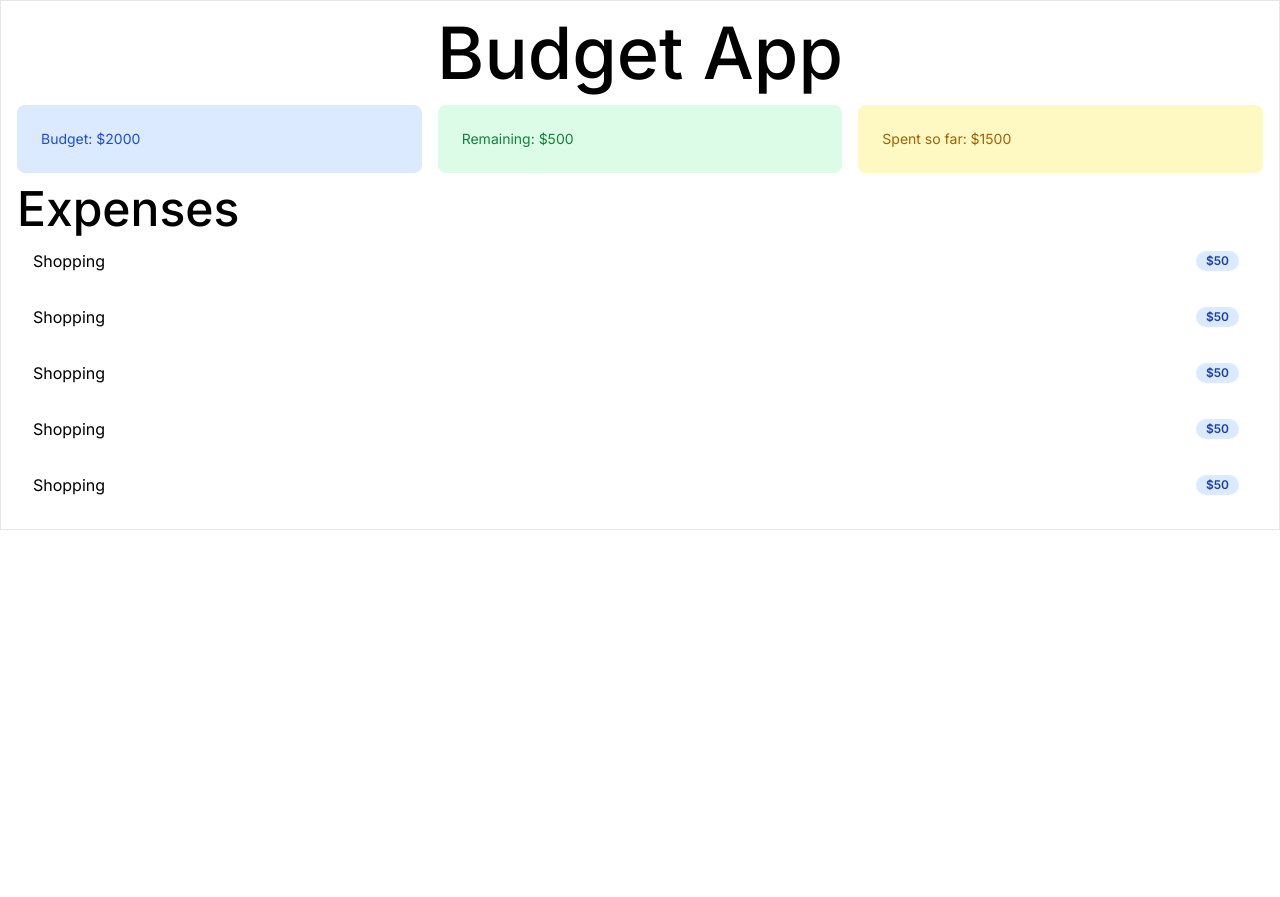
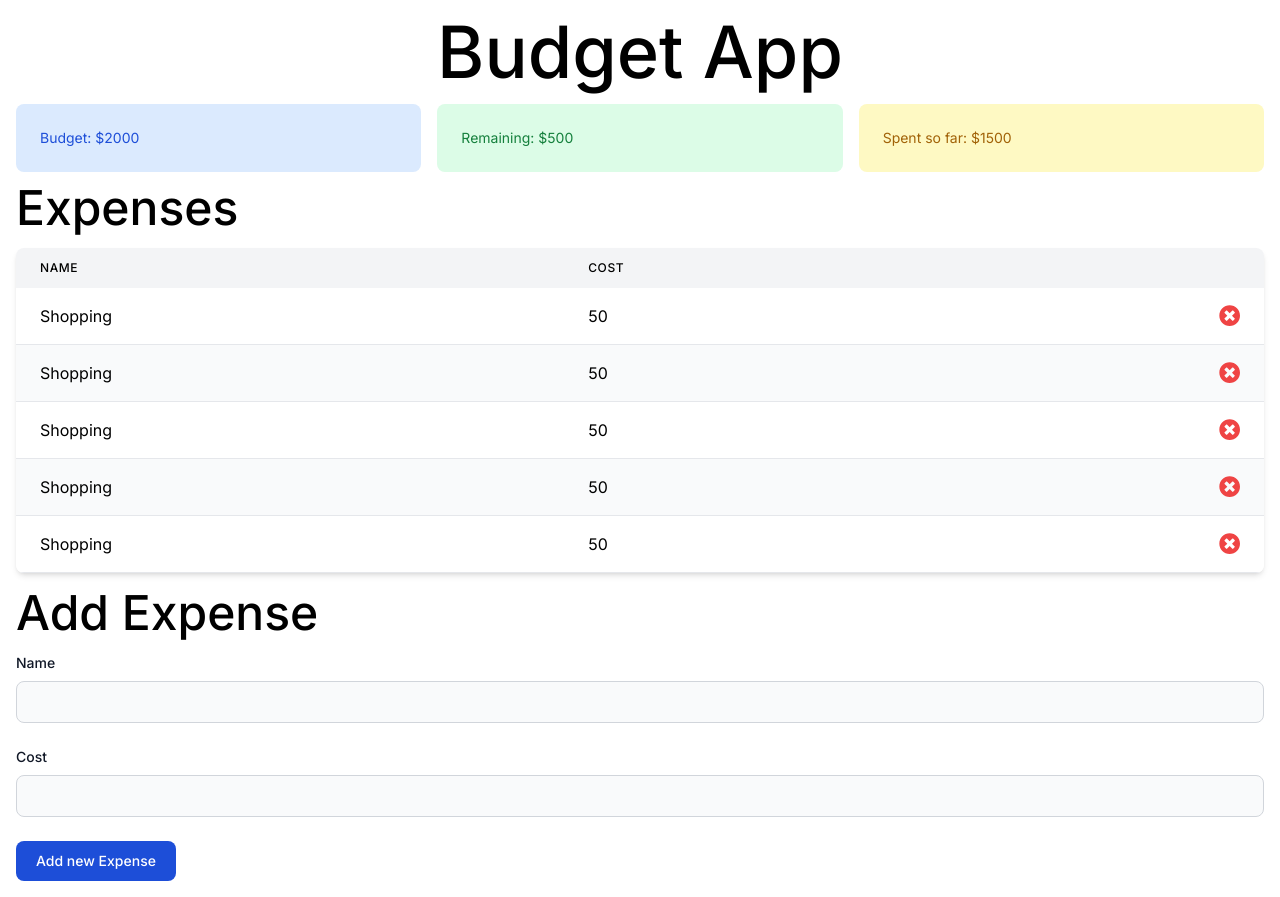
Before and after one commit to mateuszbialowas/BudgetApp-React, a React (Create React App) app: page / in a window 1280 px wide. Before the commit the page ends 800 px from the top, so only its background shows below. Built offline with nearby package versions, Linux system fonts and the light colour scheme.

Commit message:
Expense Item, ExpesneList components

```diff
--- a/package.json
+++ b/package.json
@@ -3,6 +3,9 @@
   "version": "0.1.0",
   "private": true,
   "dependencies": {
+    "@fortawesome/fontawesome-svg-core": "^1.2.36",
+    "@fortawesome/free-solid-svg-icons": "^5.15.4",
+    "@fortawesome/react-fontawesome": "^0.1.16",
     "@testing-library/jest-dom": "^5.11.4",
     "@testing-library/react": "^11.1.0",
     "@testing-library/user-event": "^12.1.10",
--- a/src/App.js
+++ b/src/App.js
@@ -1,13 +1,13 @@
-import logo from "./logo.svg";
 import "./App.css";
 import Budget from "./components/Budget";
 import Remaining from "./components/Remaining";
 import ExpenseTotal from "./components/ExpenseTotal";
 import ExpenseList from "./components/ExpenseList";
+import AddExpenseForm from "./components/AddExpenseForm";
 
 function App() {
   return (
-    <div className="border container mx-auto p-4">
+    <div className="container mx-auto p-4">
       <h1 className="font-medium text-5xl md:text-7xl text-center">Budget App</h1>
       <div className="mt-4 grid grid-cols-1 lg:grid-cols-3 gap-4">
         <Budget />
@@ -15,6 +15,7 @@ function App() {
         <ExpenseTotal />
       </div>
       <ExpenseList/>
+      <AddExpenseForm/>
     </div>
   );
 }
--- /dev/null
+++ b/src/components/AddExpenseForm.jsx
@@ -0,0 +1,45 @@
+import React from "react";
+
+export default function AddExpenseForm() {
+  return (
+    <div>
+      <h2 className="my-4 font-medium text-4xl md:text-5xl">Add Expense</h2>
+      <form>
+        <div class="mb-6">
+          <label
+            for="name"
+            class="text-sm font-medium text-gray-900 block mb-2 dark:text-gray-300"
+          >
+            Name
+          </label>
+          <input
+            type="text"
+            id="name"
+            class="bg-gray-50 border border-gray-300 text-gray-900 sm:text-sm rounded-lg focus:ring-blue-500 focus:border-blue-500 block w-full p-2.5"
+            required
+          />
+        </div>
+        <div class="mb-6">
+          <label
+            for="cost"
+            class="text-sm font-medium text-gray-900 block mb-2 dark:text-gray-300"
+          >
+            Cost
+          </label>
+          <input
+            type="text"
+            id="cost"
+            class="bg-gray-50 border border-gray-300 text-gray-900 sm:text-sm rounded-lg focus:ring-blue-500 focus:border-blue-500 block w-full p-2.5"
+            required
+          />
+        </div>
+        <button
+          type="submit"
+          class="text-white bg-blue-700 hover:bg-blue-800 focus:ring-4 focus:ring-blue-300 font-medium rounded-lg text-sm w-full sm:w-auto px-5 py-2.5 text-center dark:bg-blue-600 dark:hover:bg-blue-700 dark:focus:ring-blue-800"
+        >
+          Add new Expense
+        </button>
+      </form>
+    </div>
+  );
+}
--- a/src/components/ExpenseItem.jsx
+++ b/src/components/ExpenseItem.jsx
@@ -1,11 +1,20 @@
 import React from "react";
+import { FontAwesomeIcon } from "@fortawesome/react-fontawesome";
+import { faTimesCircle } from "@fortawesome/free-solid-svg-icons";
 
 export default function ExpenseItem(props) {
   const { id, name, cost } = props;
   return (
-    <li className=" p-4 flex">
-      {name}
-      <span className="ml-auto bg-blue-100 text-blue-800 text-xs font-semibold mr-2 px-2.5 py-0.5 rounded-xl flex m-auto">{`$${cost}`}</span>
-    </li>
+    <tr className="border-b bg-gray-50">
+      <td className="px-6 py-4">{name}</td>
+      <td className="px-6 py-4">{cost}</td>
+      <td className="text-right px-6 py-4">
+        <FontAwesomeIcon
+          className="text-red-500"
+          icon={faTimesCircle}
+          size="lg"
+        />
+      </td>
+    </tr>
   );
 }
--- a/src/components/ExpenseList.jsx
+++ b/src/components/ExpenseList.jsx
@@ -12,7 +12,18 @@ export default function ExpenseList() {
   return (
     <div>
       <h2 className="mt-3 font-medium text-4xl md:text-5xl">Expenses</h2>
-      <ul>
+      <div className="mt-4 overflow-hidden rounded-md sm:rounded-lg shadow-md">
+        <table className="w-full">
+          <thead className="bg-gray-100">
+            <tr>
+              <th className="text-left text-xs font-medium px-6 py-3 uppercase tracking-wider" scope="col">Name</th>
+              <th className="text-left text-xs font-medium px-6 py-3 uppercase tracking-wider" scope="col">Cost</th>
+              <th className="px-6 py-3 relative" scope="col">
+                <span className="sr-only">Delete</span>
+              </th>
+            </tr>
+          </thead>
+          <tbody>
             {expenses.map((expense) => (
               <ExpenseItem
                 key={expense.id}
@@ -21,7 +32,9 @@ export default function ExpenseList() {
                 cost={expense.cost}
               ></ExpenseItem>
             ))}
-      </ul>
+          </tbody>
+        </table>
+      </div>
     </div>
   );
 }
--- a/src/index.css
+++ b/src/index.css
@@ -7,3 +7,7 @@
 body {
   font-family: "Inter", sans-serif;
 }
+
+table tbody tr:nth-child(2n+1) {
+    background-color: white;
+}
```
Also changed, not shown: 2 other files (tests, documents, lock files or other folders). Lines whose indentation alone changed are shown as unchanged.
